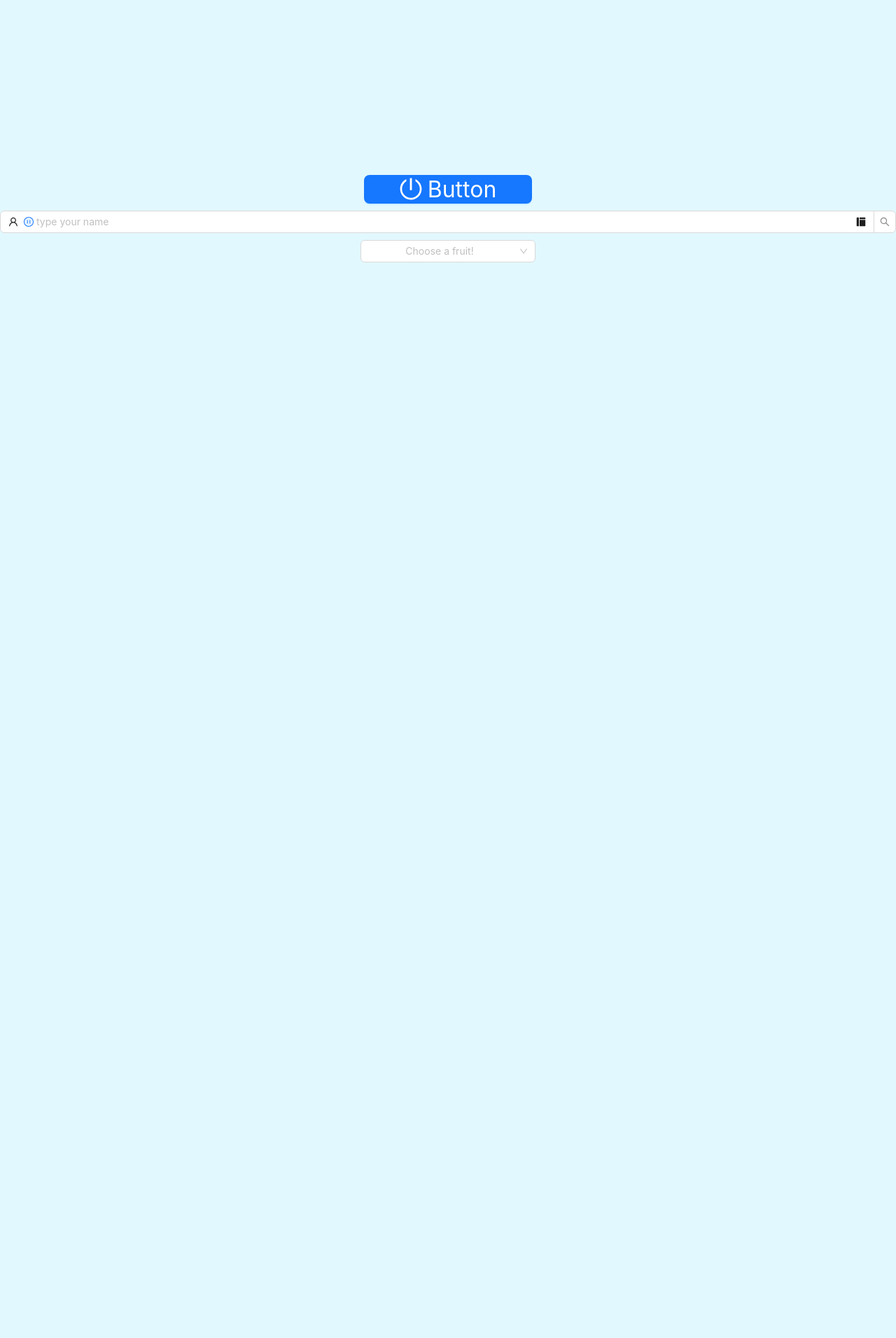
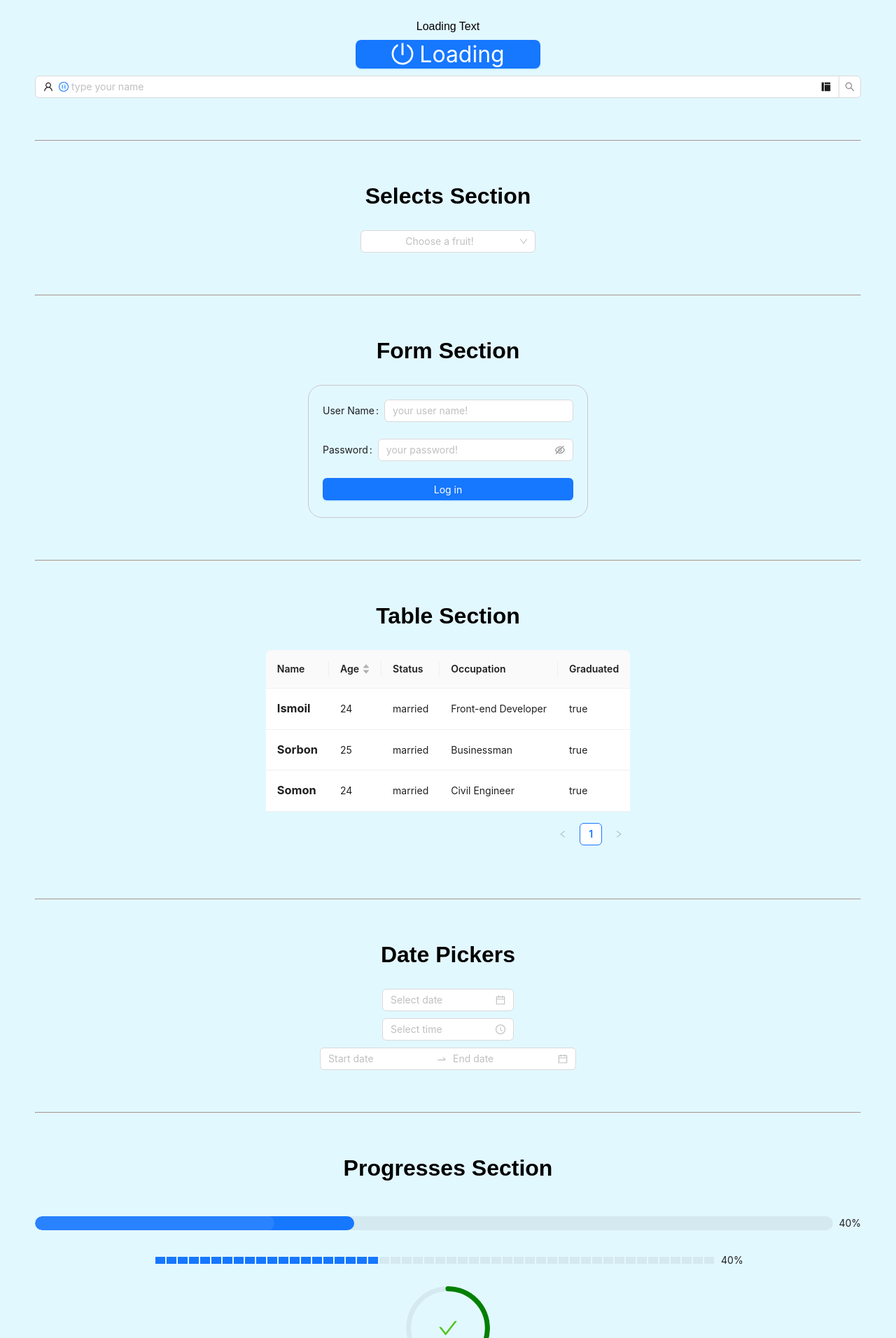
Before and after one commit to Ismoil00/AntDesign__Tutorial-01, a React (Create React App) app: page / in a window 1280 px wide. Shown: the part 88-2000 px from the top of the page at 70% size. Before the commit the page ends 800 px from the top, so only its background shows below. Built offline with nearby package versions, Linux system fonts and the light colour scheme; the HTML template or start-up script is replaced by a standard one.

Commit message:
today training of ant design is over!

```diff
--- a/src/App.js
+++ b/src/App.js
@@ -1,81 +1,46 @@
-import { Button, Input, Select } from "antd";
-import {
-  SearchOutlined,
-  UserOutlined,
-  PoweroffOutlined,
-  PauseCircleTwoTone,
-  LayoutFilled,
-} from "@ant-design/icons";
-import { useRef, useState } from "react";
-import Password from "antd/es/input/Password";
+import { DatePicker, TimePicker } from "antd";
+import TableSec from "./TableSec";
+import Progresses from "./Progresses";
+import Forms from "./Forms";
+import Selects from "./Selects";
+import Loading from "./Loading";
 
 function App() {
-  const [loading, setLoading] = useState(false);
-  const btnStyle = {
-    height: "auto",
-    padding: "0 50px",
-    fontSize: "2rem",
+  // Styles:
+
+  const horizontalLines = {
+    color: "gray",
+    width: "100%",
+    margin: "50px",
   };
-  const selectStyle = {
-    width: "250px",
-    textAlign: "center",
-  };
-  const fruits = ["Apple", "Banana", "Watermelon", "Melon", "Pear", "Peach"];
 
-  const btnClicked = (e) => {
-    setLoading(true);
-    setTimeout(() => {
-      setLoading(false);
-    }, 2000);
-  };
 
   return (
     <div className="App">
-      {/* ////////////////////////////////////// */}
-      {/* Buttons */}
-      <Button
-        type="primary"
-        size="large"
-        style={btnStyle}
-        onClick={btnClicked}
-        loading={loading}
-        icon={<PoweroffOutlined />}
-      >
-        Button
-      </Button>
-      {/* ////////////////////////////////////// */}
-      {/* Inputs */}
-      <Input.Search
-        placeholder="type your name"
-        maxLength={50}
-        type="text"
-        prefix={
-          <>
-            <UserOutlined />
-            <PauseCircleTwoTone />
-          </>
-        }
-        suffix={<LayoutFilled />}
-        allowClear
-        disabled={loading}
-      />
-      {/* ////////////////////////////////////// */}
-      {/* Selector */}
-      <Select
-        mode="multiple"
-        maxTagCount={2}
-        placeholder="Choose a fruit!"
-        style={selectStyle}
-        allowClear
-      >
-        {fruits.map((f, i) => {
-          return (
-            <Select.Option key={i} value={f}>
-              {f}
-            </Select.Option>
-          );
-        })}
-      </Select>
+      <Loading />
+
+      <hr style={horizontalLines} />
+
+      <Selects />
+
+      <hr style={horizontalLines} />
+
+      <Forms />
+
+      <hr style={horizontalLines} />
+
+      <TableSec />
+
+      <hr style={horizontalLines} />
+
+      <h1 style={{ marginBottom: "20px" }}>Date Pickers</h1>
+      <DatePicker picker="date" />
+      <TimePicker picker="date" />
+      <DatePicker.RangePicker picker="date" />
+
+      <hr style={horizontalLines} />
+
+      <Progresses />
     </div>
   );
 }
--- /dev/null
+++ b/src/Forms.js
@@ -0,0 +1,59 @@
+import React from "react";
+import { Form, Alert, Input, Button, message } from "antd";
+import { useState } from "react";
+
+const Forms = () => {
+  const formStyle = {
+    width: "400px",
+    padding: "20px 20px 0 20px",
+    display: "flex",
+    flexFlow: "column nowrap",
+    alignItems: "center",
+    justifyContent: "center",
+    border: "1px solid rgb(200, 200, 200)",
+    borderRadius: "20px",
+  };
+  const [alert, setAlert] = useState(false);
+
+  const onFinish = (e) => {
+    console.log(e);
+    setTimeout(() => {
+      message.error("Login failed");
+      setAlert(true);
+    }, 2000);
+  };
+
+  return (
+    <>
+      <h1 style={{ marginBottom: "20px" }}>Form Section</h1>
+      {alert && (
+        <Alert
+          type="error"
+          message="Error"
+          description="There was an error while logging!"
+          closable
+        />
+      )}
+      <Form style={formStyle} onFinish={onFinish}>
+        <Form.Item style={{ width: "100%" }} label="User Name:" name="username">
+          <Input
+            placeholder="your user name!"
+            type="text"
+            required
+            allowClear
+          />
+        </Form.Item>
+        <Form.Item style={{ width: "100%" }} label="Password:" name="password">
+          <Input.Password placeholder="your password!" required allowClear />
+        </Form.Item>
+        <Form.Item style={{ width: "100%" }}>
+          <Button type="primary" htmlType="submit" block>
+            Log in
+          </Button>
+        </Form.Item>
+      </Form>
+    </>
+  );
+};
+
+export default Forms;
--- /dev/null
+++ b/src/Loading.js
@@ -0,0 +1,61 @@
+import React from "react";
+import {
+  UserOutlined,
+  PoweroffOutlined,
+  PauseCircleTwoTone,
+  LayoutFilled,
+} from "@ant-design/icons";
+import { Button, Input, Spin } from "antd";
+import { useState } from "react";
+
+function Loading() {
+  const btnStyle = {
+    height: "auto",
+    padding: "0 50px",
+    fontSize: "2rem",
+  };
+
+  const [loading, setLoading] = useState(false);
+
+  const LoadingFunc = (e) => {
+    setLoading(true);
+    setTimeout(() => {
+      setLoading(false);
+    }, 5000);
+  };
+
+  return (
+    <>
+      <h1 style={{ marginBottom: "20px" }}>Loading Section</h1>
+      <Spin spinning={loading}>Loading Text</Spin>
+
+      <Button
+        type="primary"
+        size="large"
+        style={btnStyle}
+        onClick={LoadingFunc}
+        loading={loading}
+        icon={<PoweroffOutlined />}
+      >
+        Loading
+      </Button>
+
+      <Input.Search
+        placeholder="type your name"
+        maxLength={50}
+        type="text"
+        prefix={
+          <>
+            <UserOutlined />
+            <PauseCircleTwoTone />
+          </>
+        }
+        suffix={<LayoutFilled />}
+        allowClear
+        disabled={loading}
+      />
+    </>
+  );
+}
+
+export default Loading;
--- /dev/null
+++ b/src/Progresses.js
@@ -0,0 +1,40 @@
+import React from "react";
+import { Progress } from "antd";
+
+const Progresses = () => {
+  return (
+    <>
+      <h1 style={{marginBottom: "20px"}}>Progresses Section</h1>
+      <Progress
+        style={{ marginTop: "20px" }}
+        percent="40"
+        strokeWidth={20}
+        status="active"
+      />
+      <Progress
+        style={{ marginTop: "20px" }}
+        percent="40"
+        strokeWidth={10}
+        status="normal"
+        steps={50}
+      />
+      <Progress
+        style={{ marginTop: "20px" }}
+        percent="40"
+        type="circle"
+        strokeColor="green"
+        status="success"
+      />
+      <Progress
+        style={{ marginTop: "20px" }}
+        percent="40"
+        type="dashboard"
+        strokeColor="red"
+        strokeWidth={10}
+        status="exception"
+      />
+    </>
+  );
+};
+
+export default Progresses;
--- /dev/null
+++ b/src/Selects.js
@@ -0,0 +1,33 @@
+import React from "react";
+import { Select } from "antd";
+
+const Selects = () => {
+  const selectStyle = {
+    width: "250px",
+    textAlign: "center",
+    cursor: "pointer",
+  };
+  const fruits = ["Apple", "Banana", "Watermelon", "Melon", "Pear", "Peach"];
+  return (
+    <>
+      <h1 style={{ marginBottom: "20px" }}>Selects Section</h1>
+      <Select
+        mode="multiple"
+        maxTagCount={2}
+        placeholder="Choose a fruit!"
+        style={selectStyle}
+        allowClear
+      >
+        {fruits.map((f, i) => {
+          return (
+            <Select.Option key={i} value={f}>
+              {f}
+            </Select.Option>
+          );
+        })}
+      </Select>
+    </>
+  );
+};
+
+export default Selects;
--- /dev/null
+++ b/src/TableSec.js
@@ -0,0 +1,68 @@
+import React from "react";
+import { Table } from "antd";
+
+const TableSec = () => {
+  const data = [
+    {
+      name: "Ismoil",
+      age: 24,
+      status: "married",
+      occupation: "Front-end Developer",
+      // key: 1,
+    },
+    {
+      name: "Sorbon",
+      age: 25,
+      status: "married",
+      occupation: "Businessman",
+      // key: 2,
+    },
+    {
+      name: "Somon",
+      age: 24,
+      status: "married",
+      occupation: "Civil Engineer",
+      // key: 3,
+    },
+  ];
+  const columns = [
+    {
+      title: "Name",
+      dataIndex: "name",
+      // key: "key",
+      render: (test) => {
+        return <h3>{test}</h3>;
+      },
+    },
+    {
+      title: "Age",
+      dataIndex: "age",
+      // key: "key",
+      sorter: (a, b) => a.age - b.age,
+    },
+    {
+      title: "Status",
+      dataIndex: "status",
+      // key: "key",
+    },
+    {
+      title: "Occupation",
+      dataIndex: "occupation",
+      // key: "key",
+    },
+    {
+      title: "Graduated",
+      render: (payload) => {
+        return payload.age >= 20 ? "true" : "false";
+      },
+    },
+  ];
+  return (
+    <>
+      <h1 style={{ marginBottom: "20px" }}>Table Section</h1>
+      <Table dataSource={data} columns={columns}></Table>
+    </>
+  );
+};
+
+export default TableSec;
--- a/src/index.css
+++ b/src/index.css
@@ -11,6 +11,7 @@ body {
 }
 
 .App {
+  padding: 50px;
   width: 100%;
   min-height: 100vh;
   display: flex;
```
